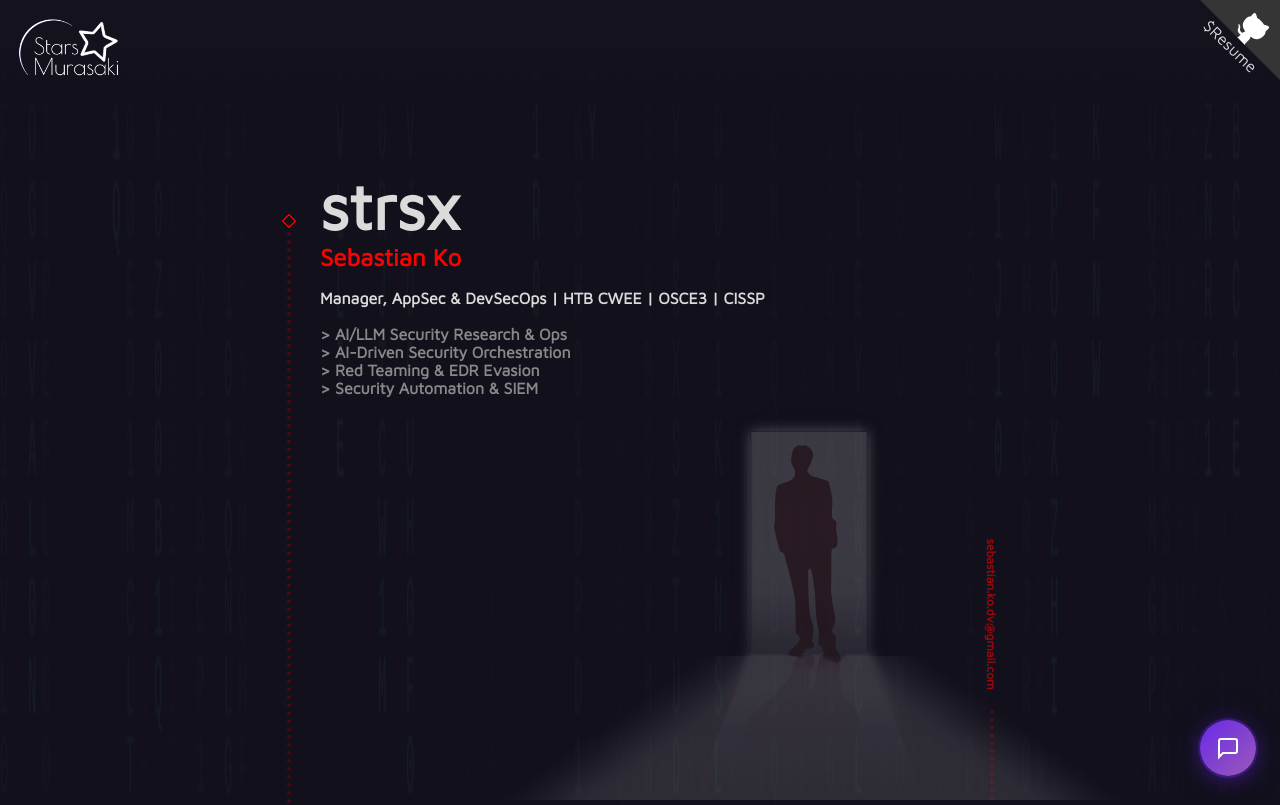
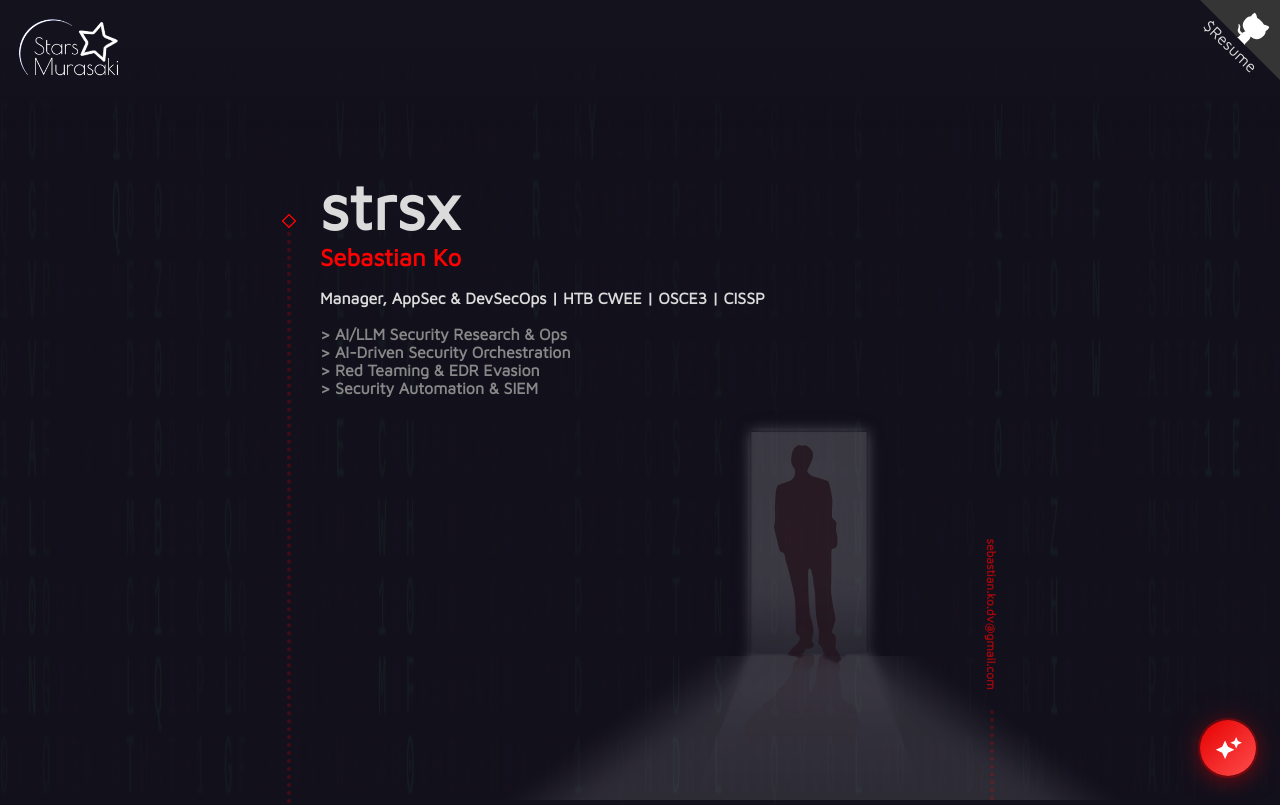
Before and after one commit to sebastian93921/strsx.com, a Vue app: page / in a window 1280 px wide. Shown: the top 805 px of the page. Built offline with nearby package versions, Linux system fonts and the light colour scheme.

Commit message:
style: update chatbot icon and UI theme, add DESIGN.md

```diff
--- a/src/components/Chatbot.vue
+++ b/src/components/Chatbot.vue
@@ -8,8 +8,8 @@
             @click="toggleChat"
             aria-label="Toggle chatbot"
         >
-            <svg v-if="!isOpen" class="chatbot-icon" viewBox="0 0 24 24" fill="none" stroke="currentColor" stroke-width="2">
-                <path d="M21 15a2 2 0 0 1-2 2H7l-4 4V5a2 2 0 0 1 2-2h14a2 2 0 0 1 2 2z"/>
+            <svg v-if="!isOpen" class="chatbot-icon" viewBox="0 0 24 24" fill="currentColor">
+                <path d="M19 2.5l-1.5 3.5L14 7.5l3.5 1.5L19 12.5l1.5-3.5L24 7.5l-3.5-1.5L19 2.5zm-9.5 3L7 11l-5.5 2.5L7 16l2.5 5.5L12 16l5.5-2.5L12 11 9.5 5.5z"/>
             </svg>
             <svg v-else class="chatbot-icon" viewBox="0 0 24 24" fill="none" stroke="currentColor" stroke-width="2">
                 <line x1="18" y1="6" x2="6" y2="18"/>
@@ -244,23 +244,23 @@ const sendMessage = async () => {
     width: 56px;
     height: 56px;
     border-radius: 50%;
-    background: linear-gradient(135deg, #682AE9 0%, #9b59b6 100%);
+    background: linear-gradient(135deg, #e60000 0%, #ff4d4d 100%);
     border: none;
     cursor: pointer;
     display: flex;
     align-items: center;
     justify-content: center;
     box-shadow:
-        0 4px 20px rgba(104, 42, 233, 0.4),
-        0 0 40px rgba(104, 42, 233, 0.15);
+        0 4px 20px rgba(230, 0, 0, 0.4),
+        0 0 40px rgba(230, 0, 0, 0.15);
     transition: all 0.3s cubic-bezier(0.4, 0, 0.2, 1);
     position: relative;
 
     &:hover {
         transform: scale(1.08);
         box-shadow:
-            0 6px 28px rgba(104, 42, 233, 0.55),
-            0 0 60px rgba(104, 42, 233, 0.25);
+            0 6px 28px rgba(230, 0, 0, 0.55),
+            0 0 60px rgba(230, 0, 0, 0.25);
     }
 
     &:active {
@@ -268,12 +268,12 @@ const sendMessage = async () => {
     }
 
     &.is-open {
-        background: linear-gradient(135deg, #3d1a8a 0%, #682AE9 100%);
+        background: linear-gradient(135deg, #990000 0%, #e60000 100%);
     }
 
     .chatbot-icon {
-        width: 24px;
-        height: 24px;
+        width: 28px;
+        height: 28px;
         color: #fff;
         transition: transform 0.3s ease;
     }
@@ -285,7 +285,7 @@ const sendMessage = async () => {
         width: 100%;
         height: 100%;
         border-radius: 50%;
-        border: 2px solid rgba(104, 42, 233, 0.5);
+        border: 2px solid rgba(230, 0, 0, 0.5);
         animation: pulseRing 2.5s ease-out infinite;
     }
 
@@ -316,14 +316,14 @@ const sendMessage = async () => {
     background: rgba(19, 18, 29, 0.95);
     backdrop-filter: blur(20px);
     -webkit-backdrop-filter: blur(20px);
-    border: 1px solid rgba(104, 42, 233, 0.25);
+    border: 1px solid rgba(230, 0, 0, 0.25);
     border-radius: 16px;
     display: flex;
     flex-direction: column;
     overflow: hidden;
     box-shadow:
         0 20px 60px rgba(0, 0, 0, 0.5),
-        0 0 40px rgba(104, 42, 233, 0.1),
+        0 0 40px rgba(230, 0, 0, 0.1),
         inset 0 1px 0 rgba(255, 255, 255, 0.05);
 }
 
@@ -333,8 +333,8 @@ const sendMessage = async () => {
     align-items: center;
     justify-content: space-between;
     padding: 14px 16px;
-    background: linear-gradient(135deg, rgba(104, 42, 233, 0.15) 0%, rgba(155, 89, 182, 0.08) 100%);
-    border-bottom: 1px solid rgba(104, 42, 233, 0.15);
+    background: linear-gradient(135deg, rgba(230, 0, 0, 0.15) 0%, rgba(255, 77, 77, 0.08) 100%);
+    border-bottom: 1px solid rgba(230, 0, 0, 0.15);
 }
 
 .chatbot-header-info {
@@ -347,7 +347,7 @@ const sendMessage = async () => {
     width: 36px;
     height: 36px;
     border-radius: 10px;
-    background: linear-gradient(135deg, #682AE9, #9b59b6);
+    background: linear-gradient(135deg, #e60000, #ff4d4d);
     display: flex;
     align-items: center;
     justify-content: center;
@@ -433,7 +433,7 @@ const sendMessage = async () => {
         background: transparent;
     }
     &::-webkit-scrollbar-thumb {
-        background: rgba(104, 42, 233, 0.3);
+        background: rgba(230, 0, 0, 0.3);
         border-radius: 4px;
     }
 }
@@ -472,7 +472,7 @@ const sendMessage = async () => {
     word-break: break-word;
 
     .is-user & {
-        background: linear-gradient(135deg, #682AE9, #7c3aed);
+        background: linear-gradient(135deg, #e60000, #cc0000);
         color: #fff;
         border-bottom-right-radius: 4px;
     }
@@ -558,7 +558,7 @@ const sendMessage = async () => {
     align-items: center;
     gap: 8px;
     padding: 12px 14px;
-    border-top: 1px solid rgba(104, 42, 233, 0.12);
+    border-top: 1px solid rgba(230, 0, 0, 0.12);
     background: rgba(0, 0, 0, 0.2);
 
     input {
@@ -578,9 +578,9 @@ const sendMessage = async () => {
         }
 
         &:focus {
-            border-color: rgba(104, 42, 233, 0.4);
+            border-color: rgba(230, 0, 0, 0.4);
             background: rgba(255, 255, 255, 0.08);
-            box-shadow: 0 0 0 2px rgba(104, 42, 233, 0.1);
+            box-shadow: 0 0 0 2px rgba(230, 0, 0, 0.1);
         }
 
         &:disabled {
@@ -592,7 +592,7 @@ const sendMessage = async () => {
         width: 38px;
         height: 38px;
         border-radius: 10px;
-        background: linear-gradient(135deg, #682AE9, #7c3aed);
+        background: linear-gradient(135deg, #e60000, #cc0000);
         border: none;
         cursor: pointer;
         display: flex;
@@ -609,7 +609,7 @@ const sendMessage = async () => {
 
         &:hover:not(:disabled) {
             transform: scale(1.05);
-            box-shadow: 0 2px 12px rgba(104, 42, 233, 0.4);
+            box-shadow: 0 2px 12px rgba(230, 0, 0, 0.4);
         }
 
         &:active:not(:disabled) {
```
Also changed, not shown: 2 other files (tests, documents, lock files or other folders).
